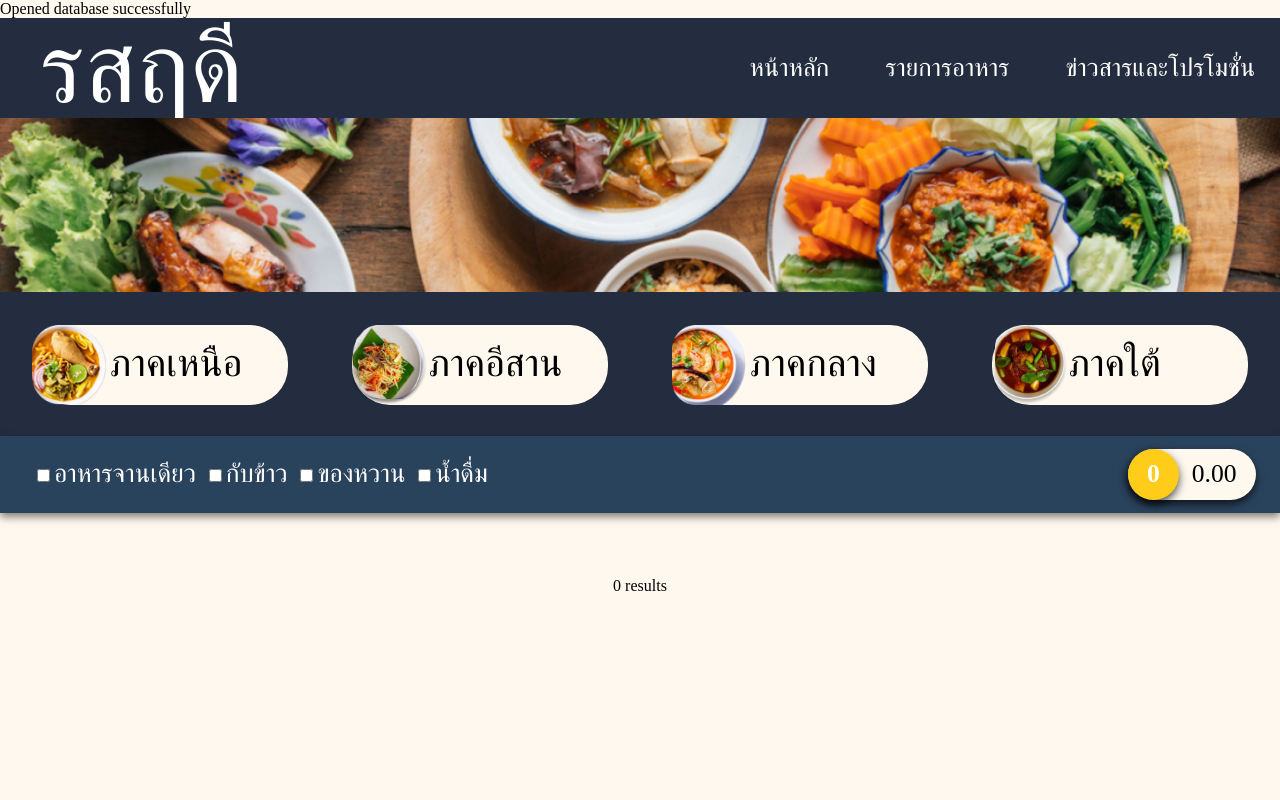
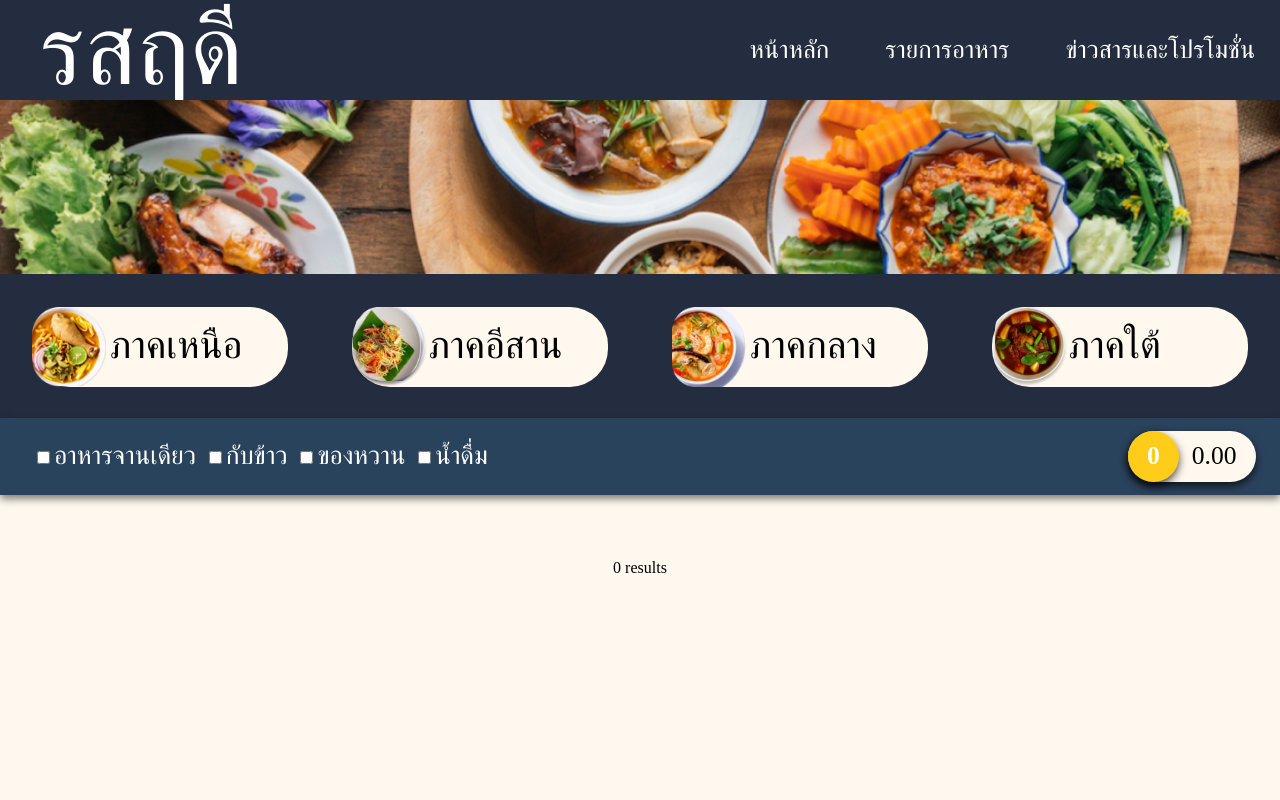
Before and after one commit to f5song/rodrudee, a PHP site: page /order.php in a window 1280 px wide. Run offline with PHP 8.4, Linux system fonts and the light colour scheme; some web fonts are replaced.

Commit message:
Update order.php

```diff
--- a/user/order/order.php
+++ b/user/order/order.php
@@ -18,8 +18,6 @@ $orderCount = $_SESSION['orderCount'] ?? 0;
    $db = new MyDB();
    if(!$db) {
       echo $db->lastErrorMsg();
-   } else {
-      echo "Opened database successfully<br>";
    }
 
 ?>
```
